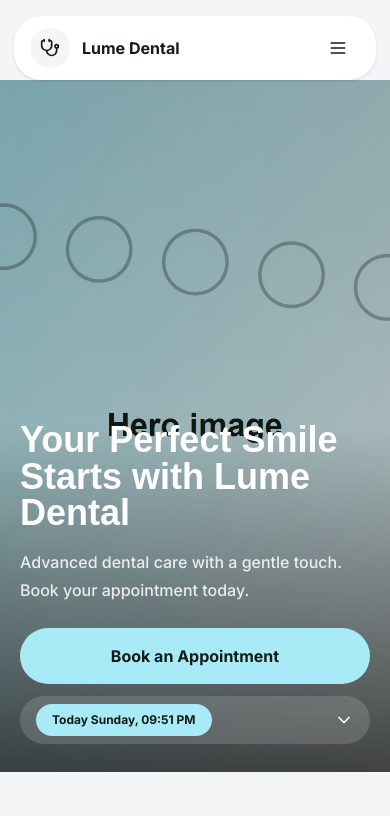
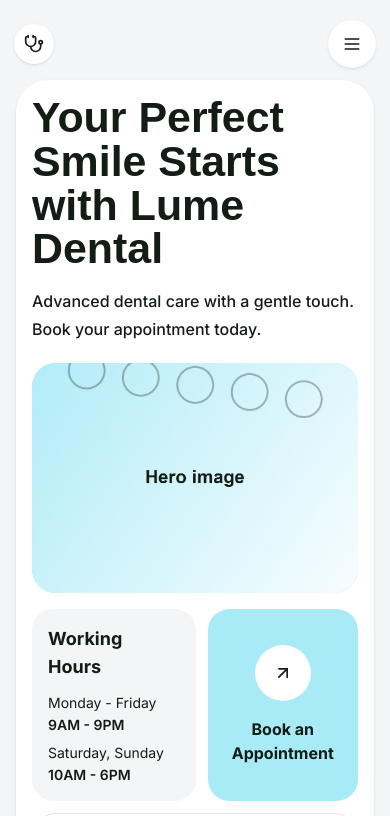
Before and after one commit to BlueGridat/dental-clinic-template, a Next.js app: page / in a window 390 px wide. Shown: the top 816 px of the page. Built offline with nearby package versions, Linux system fonts and the light colour scheme; a web font is replaced by a local one.

Commit message:
Refine mobile layout toward reference mocks

```diff
--- a/src/components/AppointmentBanner.tsx
+++ b/src/components/AppointmentBanner.tsx
@@ -7,15 +7,15 @@ import { ArrowButton } from "./ui";
 
 export function AppointmentBanner({ banner }: { banner: AppointmentBannerConfig }) {
   return (
-    <section className="container-page pb-16">
+    <section className="container-page pb-12 md:pb-16">
       <MotionReveal>
-        <div className="grid overflow-hidden rounded-[2rem] bg-[var(--color-accent)] lg:grid-cols-[1fr_420px]">
-          <div className="p-7 sm:p-10 lg:p-14">
-            <h2 className="font-heading max-w-3xl text-4xl font-bold leading-tight md:text-5xl">{banner?.heading || "Book your appointment"}</h2>
-            <p className="mt-5 max-w-xl text-lg leading-8 text-[var(--color-primary)]/75">{banner?.description || ""}</p>
-            <ArrowButton href={banner?.cta?.href || "#book"} label={banner?.cta?.label || "Book"} className="mt-8" />
+        <div className="grid overflow-hidden rounded-[2rem] bg-[var(--color-accent)] p-4 md:p-0 lg:grid-cols-[1fr_420px]">
+          <div className="p-3 text-center md:p-10 md:text-left lg:p-14">
+            <h2 className="font-heading mx-auto max-w-3xl text-3xl font-bold leading-tight md:mx-0 md:text-5xl">{banner?.heading || "Book your appointment"}</h2>
+            <p className="mx-auto mt-4 max-w-xl text-base leading-7 text-[var(--color-primary)]/75 md:mx-0 md:mt-5 md:text-lg md:leading-8">{banner?.description || ""}</p>
+            <ArrowButton href={banner?.cta?.href || "#book"} label={banner?.cta?.label || "Book"} variant="white" className="mt-7 w-full justify-center md:mt-8 md:w-auto" />
           </div>
-          <TiltCard className="relative min-h-72 overflow-hidden">
+          <TiltCard className="relative min-h-96 overflow-hidden rounded-[1.6rem] md:min-h-72 md:rounded-none">
             <Image src={fallbackImage(banner?.image)} alt="" fill className="object-cover transition duration-500 ease-out hover:scale-105" sizes="(min-width: 1024px) 420px, 100vw" />
           </TiltCard>
         </div>
--- a/src/components/FinalCta.tsx
+++ b/src/components/FinalCta.tsx
@@ -33,7 +33,7 @@ export function FinalCta({ finalCta, integrations, contact }: { finalCta: FinalC
 
   return (
     <section id="book" className="container-page pb-16">
-      <div className="relative overflow-hidden rounded-[2rem] bg-[var(--color-primary)] p-7 text-[var(--color-white)] sm:p-10 lg:p-14">
+      <div className="relative overflow-hidden rounded-[2rem] bg-[var(--color-primary)] p-5 text-[var(--color-white)] sm:p-10 lg:p-14">
         <div className="absolute right-8 top-8 hidden rounded-[1.4rem] bg-[var(--color-accent)] px-5 py-4 font-heading text-xl font-bold text-[var(--color-primary)] md:block">
           24h
         </div>
@@ -41,9 +41,9 @@ export function FinalCta({ finalCta, integrations, contact }: { finalCta: FinalC
           Smile consult
         </div>
         <div className="relative max-w-4xl">
-          <h2 className="font-heading text-4xl font-bold leading-tight md:text-6xl">{finalCta?.heading || "Book your visit"}</h2>
-          <p className="mt-5 max-w-2xl text-lg leading-8 text-white/75">{finalCta?.description || ""}</p>
-          <form onSubmit={handleSubmit(onSubmit)} className="mt-8 grid gap-3 rounded-[1.5rem] bg-[var(--color-white)] p-3 sm:grid-cols-[1fr_1fr_auto]">
+          <h2 className="font-heading text-3xl font-bold leading-tight md:text-6xl">{finalCta?.heading || "Book your visit"}</h2>
+          <p className="mt-4 max-w-2xl text-base leading-7 text-white/75 md:mt-5 md:text-lg md:leading-8">{finalCta?.description || ""}</p>
+          <form onSubmit={handleSubmit(onSubmit)} className="mt-7 grid gap-3 rounded-[1.5rem] bg-[var(--color-white)] p-3 sm:grid-cols-[1fr_1fr_auto] md:mt-8">
             <label className="sr-only" htmlFor="booking-name">{finalCta?.form?.nameLabel || "Name"}</label>
             <input
               id="booking-name"
@@ -58,7 +58,7 @@ export function FinalCta({ finalCta, integrations, contact }: { finalCta: FinalC
               placeholder={finalCta?.form?.phoneLabel || "Phone"}
               {...register("phone", { required: true })}
             />
-            <button type="submit" disabled={formState.isSubmitting} className="focus-ring min-h-14 rounded-full bg-[var(--color-primary)] px-6 font-bold text-[var(--color-white)] disabled:opacity-70">
+            <button type="submit" disabled={formState.isSubmitting} className="focus-ring min-h-14 rounded-full bg-[var(--color-primary)] px-6 font-bold text-[var(--color-white)] active:scale-[0.98] disabled:opacity-70">
               {formState.isSubmitting ? "Sending..." : finalCta?.form?.submitLabel || "Book"}
             </button>
           </form>
--- a/src/components/Footer.tsx
+++ b/src/components/Footer.tsx
@@ -30,7 +30,7 @@ export function Footer({ footer, contact, brand }: { footer: FooterConfig; conta
             ))}
           </div>
         </div>
-        <p className="mt-12 break-words font-heading text-[clamp(3rem,13vw,10rem)] font-bold leading-none text-white/10">{footer?.wordmark || brand?.name}</p>
+        <p className="mt-12 break-words font-heading text-[clamp(2.4rem,13vw,10rem)] font-bold leading-none text-white/10">{footer?.wordmark || brand?.name}</p>
         <div className="mt-8 border-t border-white/10 pt-6 text-sm text-white/60">{footer?.copyright}</div>
       </div>
     </footer>
--- a/src/components/Navbar.tsx
+++ b/src/components/Navbar.tsx
@@ -29,20 +29,20 @@ export function Navbar({ brand, nav, contact }: { brand: BrandConfig; nav: NavCo
   }, [reactive]);
 
   return (
-    <header className="sticky top-0 z-50 bg-[var(--color-surface)]/90 px-0 pt-4 backdrop-blur-xl">
+    <header className="fixed inset-x-0 top-0 z-50 bg-transparent px-0 pt-[calc(12px+env(safe-area-inset-top))] md:sticky md:bg-[var(--color-surface)]/90 md:pt-4 md:backdrop-blur-xl">
       <div className="container-page relative">
         <div className="absolute inset-x-5 -bottom-px h-px origin-left scale-x-[var(--scroll-progress,0)] bg-[var(--color-accent)]" />
       </div>
-      <nav className={`container-page flex items-center justify-between gap-4 rounded-[1.7rem] bg-[var(--color-white)] px-4 transition-all duration-300 sm:px-5 ${scrolled ? "min-h-14 shadow-lg shadow-black/10" : "min-h-16 shadow-sm"}`} aria-label="Primary navigation">
+      <nav className={`container-page flex items-center justify-between gap-4 rounded-[1.7rem] bg-transparent px-0 transition-all duration-300 md:bg-[var(--color-white)] md:px-5 ${scrolled ? "min-h-14 md:shadow-lg md:shadow-black/10" : "min-h-16 md:shadow-sm"}`} aria-label="Primary navigation">
         <Link href="#" className="focus-ring flex items-center gap-3 rounded-full">
-          <span className={`grid place-items-center rounded-full bg-[var(--color-surface)] text-[var(--color-primary)] transition-all duration-300 ${scrolled ? "size-9" : "size-10"}`}>
+          <span className={`grid place-items-center rounded-full bg-[var(--color-white)] text-[var(--color-primary)] shadow-sm transition-all duration-300 md:bg-[var(--color-surface)] md:shadow-none ${scrolled ? "size-9" : "size-10"}`}>
             {brand.logoImage ? (
               <Image src={fallbackImage(brand.logoImage)} width={28} height={28} alt="" />
             ) : (
               <Stethoscope className="size-5" aria-hidden="true" />
             )}
           </span>
-          <span className="text-base font-bold">{brand.logoText || brand.name}</span>
+          <span className="hidden text-base font-bold md:inline">{brand.logoText || brand.name}</span>
         </Link>
 
         <div className="hidden items-center gap-10 lg:flex">
@@ -60,7 +60,7 @@ export function Navbar({ brand, nav, contact }: { brand: BrandConfig; nav: NavCo
 
         <button
           type="button"
-          className="focus-ring grid size-11 place-items-center rounded-full bg-[var(--color-white)] lg:hidden"
+          className="focus-ring grid size-12 place-items-center rounded-full bg-[var(--color-white)] shadow-sm lg:hidden"
           onClick={() => setOpen((value) => !value)}
           aria-expanded={open}
           aria-controls="mobile-menu"
--- a/src/components/TeamCarousel.tsx
+++ b/src/components/TeamCarousel.tsx
@@ -37,14 +37,14 @@ export function TeamCarousel({ team }: { team: TeamConfig }) {
       <div className="container-page rounded-[2rem] bg-[var(--color-white)] p-5 shadow-sm sm:p-8 lg:p-10">
         <div className="mb-8 grid gap-6 lg:grid-cols-[0.9fr_0.65fr_auto] lg:items-end">
           <SectionHeading tag={team?.tag} title={team?.heading || "Doctors"} description={team?.description} />
-          <div className="flex flex-wrap gap-2" role="tablist" aria-label="Doctor specialties">
+          <div className="-mx-1 flex gap-2 overflow-x-auto px-1 pb-1 md:flex-wrap md:overflow-visible" role="tablist" aria-label="Doctor specialties">
             {filters.map((filter) => (
               <button
                 key={filter}
                 type="button"
                 role="tab"
                 aria-selected={activeFilter === filter}
-                className={cx("focus-ring rounded-full px-4 py-2 text-xs font-bold transition", activeFilter === filter ? "bg-[var(--color-primary)] text-[var(--color-white)]" : "bg-[var(--color-surface)] text-[var(--color-primary)]")}
+                className={cx("focus-ring min-h-11 shrink-0 rounded-full px-5 py-2 text-sm font-bold transition active:scale-[0.98] md:min-h-0 md:px-4 md:text-xs", activeFilter === filter ? "bg-[var(--color-accent)] text-[var(--color-primary)] md:bg-[var(--color-primary)] md:text-[var(--color-white)]" : "bg-[var(--color-surface)] text-[var(--color-primary)]")}
                 onClick={() => {
                   setActiveFilter(filter);
                   setSelectedIndex(0);
@@ -59,7 +59,7 @@ export function TeamCarousel({ team }: { team: TeamConfig }) {
         <div className="overflow-hidden" ref={emblaRef}>
           <div className="flex gap-5">
             {doctors.map((doctor) => (
-              <article key={`${doctor.name}-${doctor.role}`} className="min-w-0 flex-[0_0_78%] sm:flex-[0_0_38%] lg:flex-[0_0_24%]">
+              <article key={`${doctor.name}-${doctor.role}`} className="min-w-0 flex-[0_0_82%] sm:flex-[0_0_38%] lg:flex-[0_0_24%]">
                 <div className="relative aspect-[1.03] overflow-hidden rounded-[1.55rem] bg-[var(--color-surface)]">
                   <Image src={fallbackImage(doctor.image)} alt={doctor.name} fill className="object-cover" sizes="(min-width: 1024px) 360px, 85vw" />
                 </div>
--- a/src/components/mobile/HeroMobile.tsx
+++ b/src/components/mobile/HeroMobile.tsx
@@ -1,7 +1,7 @@
 "use client";
 
 import Image from "next/image";
-import { ChevronDown } from "lucide-react";
+import { ArrowUpRight, ChevronDown } from "lucide-react";
 import { useState } from "react";
 import type { ContactConfig, HeroConfig } from "@/config/types";
 import { fallbackImage, safeArray } from "@/lib/utils";
@@ -11,25 +11,47 @@ export function HeroMobile({ hero, contact }: { hero: HeroConfig; contact: Conta
   const [open, setOpen] = useState(false);
 
   return (
-    <section className="md:hidden">
-      <div className="relative min-h-[82svh] overflow-hidden bg-[var(--color-primary)]">
-        <Image src={fallbackImage(hero?.image)} alt="" fill priority className="object-cover opacity-85" sizes="100vw" />
-        <div className="absolute inset-0 bg-gradient-to-b from-black/20 via-black/15 to-black/70" />
-        <div className="relative flex min-h-[82svh] flex-col justify-end px-5 pb-7 pt-24 text-[var(--color-white)]">
-          <h1 className="font-heading text-4xl font-bold leading-[1.02]">{hero?.heading || "Dental care for confident smiles"}</h1>
-          <p className="mt-4 text-base font-medium leading-7 text-white/85">{hero?.subtitle || ""}</p>
-          <div className="mt-6 grid gap-3">
-            <a href={hero?.cta?.href || "#book"} className="focus-ring min-h-14 rounded-full bg-[var(--color-accent)] px-5 py-4 text-center font-bold text-[var(--color-primary)] active:scale-[0.98]">
+    <section className="px-4 pb-5 pt-20 md:hidden">
+      <div className="rounded-[2rem] bg-[var(--color-white)] p-4 shadow-sm">
+        <h1 className="font-heading text-[clamp(2.35rem,11vw,3.55rem)] font-bold leading-[1.02] text-[var(--color-text)]">
+          {hero?.heading || "Dental care for confident smiles"}
+        </h1>
+        <p className="mt-4 text-base font-medium leading-7 text-[var(--color-text)]">{hero?.subtitle || ""}</p>
+
+        <div className="relative mt-5 aspect-[1.42] overflow-hidden rounded-[1.5rem] bg-[var(--color-accent)]">
+          <Image src={fallbackImage(hero?.image)} alt="" fill priority className="object-cover" sizes="100vw" />
+        </div>
+
+        <div className="mt-4 grid grid-cols-[1fr_0.92fr] gap-3">
+          <article className="rounded-[1.35rem] bg-[var(--color-surface)] p-4">
+            <h2 className="text-lg font-bold">Working Hours</h2>
+            <dl className="mt-3 grid gap-2 text-sm leading-5">
+              {safeArray(contact?.workingHours).map((item) => (
+                <div key={`${item.days}-compact`} className="grid gap-0.5">
+                  <dt>{item.days}</dt>
+                  <dd className="font-semibold">{item.hours}</dd>
+                </div>
+              ))}
+            </dl>
+          </article>
+
+          <a href={hero?.cta?.href || "#book"} className="focus-ring flex flex-col items-center justify-center rounded-[1.35rem] bg-[var(--color-accent)] p-4 text-center font-bold text-[var(--color-primary)] active:scale-[0.98]">
+            <span className="mb-4 grid size-14 place-items-center rounded-full bg-[var(--color-white)]">
+              <ArrowUpRight className="size-5" />
+            </span>
             {hero?.cta?.label || "Book"}
           </a>
-            <button type="button" onClick={() => setOpen((value) => !value)} className="focus-ring flex min-h-12 items-center justify-between rounded-full bg-white/15 px-4 text-sm font-bold backdrop-blur active:scale-[0.98]" aria-expanded={open}>
+        </div>
+
+        <div className="mt-3">
+          <button type="button" onClick={() => setOpen((value) => !value)} className="focus-ring flex min-h-12 w-full items-center justify-between rounded-full border border-black/10 bg-[var(--color-white)] px-5 text-sm font-bold text-[var(--color-text-muted)] active:scale-[0.98]" aria-expanded={open}>
             <TodayClock />
             <ChevronDown className={`size-5 transition ${open ? "rotate-180" : ""}`} />
           </button>
           {open ? (
-              <div className="rounded-3xl bg-white/15 p-4 text-sm backdrop-blur">
+            <div className="mt-2 rounded-3xl bg-[var(--color-surface)] p-4 text-sm">
               {safeArray(contact?.workingHours).map((item) => (
-                  <div key={`${item.days}-mobile`} className="flex justify-between gap-4 py-2">
+                <div key={`${item.days}-expanded`} className="flex justify-between gap-4 py-2">
                   <span>{item.days}</span>
                   <strong>{item.hours}</strong>
                 </div>
@@ -38,7 +60,6 @@ export function HeroMobile({ hero, contact }: { hero: HeroConfig; contact: Conta
           ) : null}
           </div>
       </div>
-      </div>
     </section>
   );
 }
```
Lines whose indentation alone changed are shown as unchanged.
